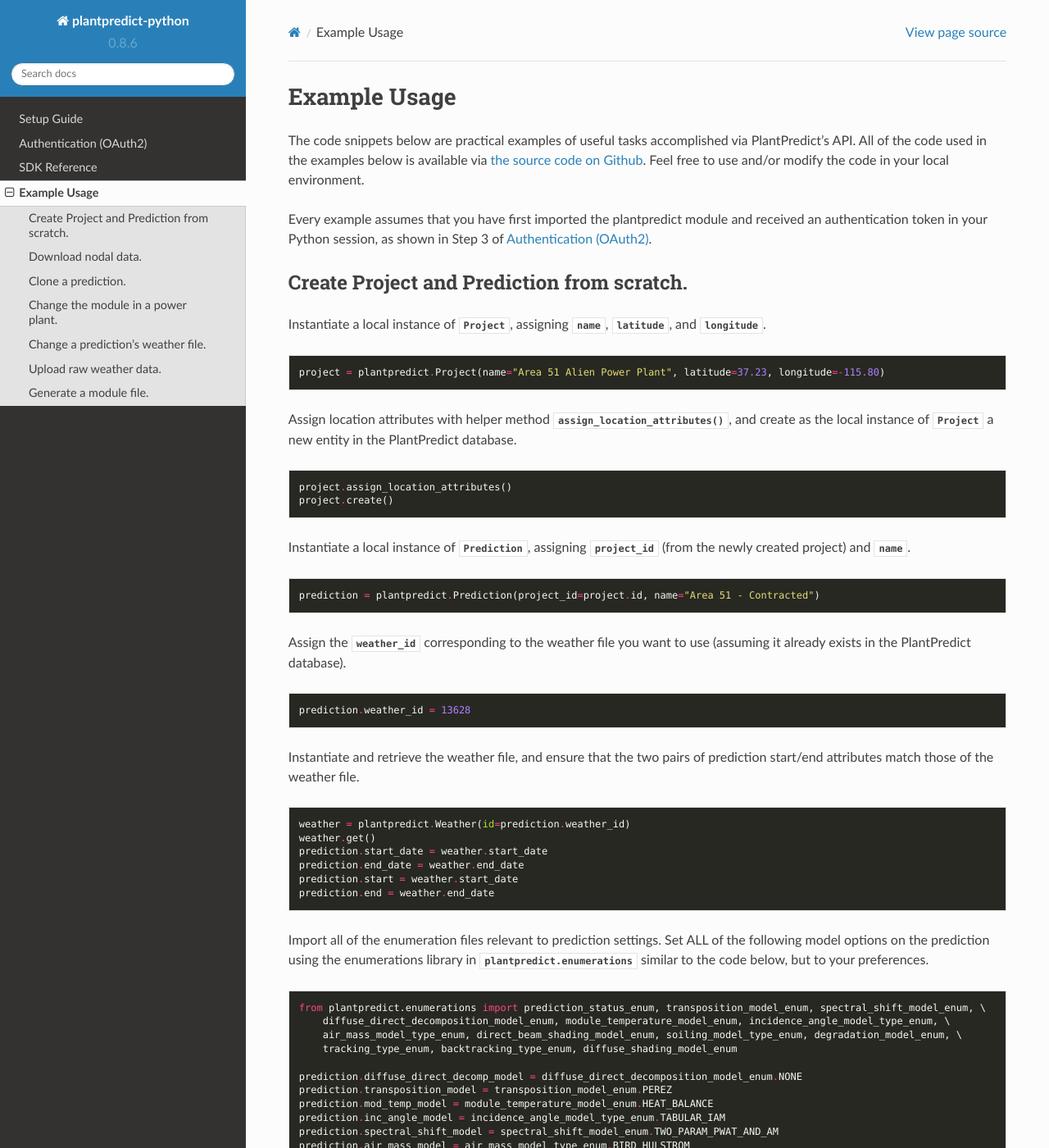
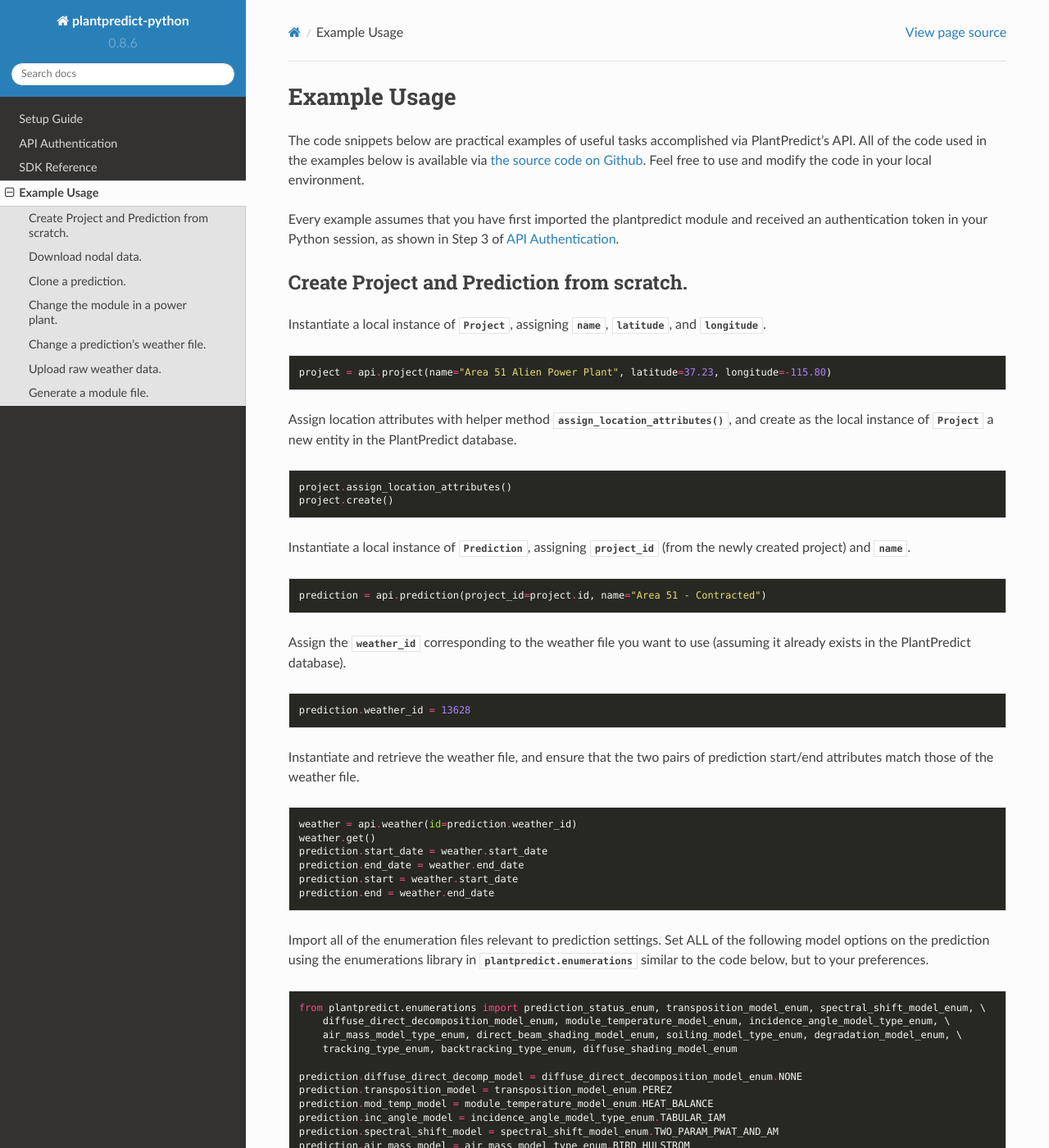
Before and after one commit to adriesse/plantpredict-python, a Sphinx documentation site: the page built from docs/example_usage.rst, in a window 1280 px wide and 1400 px high. Shown: the whole window at 82% size. Built offline with Sphinx 7.4.7 and the Read the Docs theme 2.0.0, drawn with Linux system fonts in a browser that asks for light colours; some of the changed text lies outside the part shown.

Commit message:
updated example usages to work with new SDK and tested

```diff
--- a/docs/example_usage.rst
+++ b/docs/example_usage.rst
@@ -5,7 +5,7 @@
 
 The code snippets below are practical examples of useful tasks accomplished via PlantPredict's API. All of the code
 used in the examples below is available via `the source code on Github
-<https://github.com/stephenkaplan/plantpredict-python/tree/master/example_usage>`_. Feel free to use and/or modify the
+<https://github.com/stephenkaplan/plantpredict-python/tree/master/example_usage>`_. Feel free to use and modify the
 code in your local environment.
 
 Every example assumes that you have first imported the plantpredict module and received an authentication token in your
@@ -14,27 +14,27 @@
 Create Project and Prediction from scratch.
 -------------------------------------------
 
-Instantiate a local instance of :py:class:`~plantpredict.Project`, assigning :py:attr:`name`, :py:attr:`latitude`, and
-:py:attr:`longitude`.
+Instantiate a local instance of :py:class:`~plantpredict.project.Project`, assigning :py:attr:`name`,
+:py:attr:`latitude`, and :py:attr:`longitude`.
 
 .. code-block:: python
 
-    project = plantpredict.Project(name="Area 51 Alien Power Plant", latitude=37.23, longitude=-115.80)
+    project = api.project(name="Area 51 Alien Power Plant", latitude=37.23, longitude=-115.80)
 
-Assign location attributes with helper method :py:meth:`~plantpredict.Project.assign_location_attributes`, and create
-as the local instance of :py:class:`~plantpredict.Project` a new entity in the PlantPredict database.
+Assign location attributes with helper method :py:meth:`~plantpredict.project.Project.assign_location_attributes`, and
+create as the local instance of :py:class:`~plantpredict.project.Project` a new entity in the PlantPredict database.
 
 .. code-block:: python
 
     project.assign_location_attributes()
     project.create()
 
-Instantiate a local instance of :py:class:`~plantpredict.Prediction`, assigning :py:attr:`project_id` (from the newly
-created project) and :py:attr:`name`.
+Instantiate a local instance of :py:class:`~plantpredict.prediction.Prediction`, assigning :py:attr:`project_id` (from
+the newly created project) and :py:attr:`name`.
 
 .. code-block:: python
 
-    prediction = plantpredict.Prediction(project_id=project.id, name="Area 51 - Contracted")
+    prediction = api.prediction(project_id=project.id, name="Area 51 - Contracted")
 
 Assign the :py:attr:`weather_id` corresponding to the weather file you want to use (assuming it already exists in the
 PlantPredict database).
@@ -48,7 +48,7 @@
 
 .. code-block:: python
 
-    weather = plantpredict.Weather(id=prediction.weather_id)
+    weather = api.weather(id=prediction.weather_id)
     weather.get()
     prediction.start_date = weather.start_date
     prediction.end_date = weather.end_date
@@ -103,25 +103,25 @@
 
     prediction.create()
 
-Change the prediction's status to :py:data:`prediction_status_enum.DRAFT-SHARED` to make it accessible to other members
-of your team (or to another relevant status).
+Change the prediction's status to :py:data:`prediction_status_enum.DRAFT-SHARED` to make it
+accessible to other members of your team (or to another relevant status).
 
 .. code-block:: python
 
     prediction.change_prediction_status(new_status=prediction_status_enum.DRAFT_SHARED, note="Changed for tutorial.")
 
-Instantiate a local instance of :py:class:`~plantpredict.PowerPlant`, assigning its :py:data:`project_id` and
+Instantiate a local instance of :py:class:`~plantpredict.powerplant.PowerPlant`, assigning its :py:data:`project_id` and
 :py:data:`prediction_id`.
 
 .. code-block:: python
 
-    powerplant = plantpredict.PowerPlant(project_id=project.id, prediction_id=prediction.id)
+    powerplant = api.powerplant(project_id=project.id, prediction_id=prediction.id)
 
-Add a fixed tilt block, array, inverter, and dc field using :py:meth:`~plantpredict.PowerPlant.add_block`,
-:py:meth:`~plantpredict.PowerPlant.add_array`, :py:meth:`~plantpredict.PowerPlant.add_inverter` and
-:py:meth:`~plantpredict.PowerPlant.add_dc_field`, respectively. In this example, the minimum required fields are
-selected, and the rest are defaulted. Refer to each method's documentation for information on what other power plant
-attributes can be configured. Additionally, refer to the `PlantPredict User Guide
+Add a fixed tilt block, array, inverter, and dc field using :py:meth:`~plantpredict.powerplant.PowerPlant.add_block`,
+:py:meth:`~plantpredict.powerplant.PowerPlant.add_array`, :py:meth:`~plantpredict.powerplant.PowerPlant.add_inverter`
+and :py:meth:`~plantpredict.powerplant.PowerPlant.add_dc_field`, respectively. In this example, the minimum required
+fields are selected, and the rest are defaulted. Refer to each method's documentation for information on what other
+power plant attributes can be configured. Additionally, refer to the `PlantPredict User Guide
 <https://plantpredict.com/user_manual/predictions/#power-plant-builder>`_ for documentation on power plant
 hierarchy.
 
@@ -216,14 +216,14 @@
         }]
     }
 
-Instantiate a new prediction using the :py:class:`~plantpredict.Prediction` class, specifying its ID and project ID
-(visible in the URL of that prediction in a web browser '.../projects/{project_id}/prediction/{id}/').
+Instantiate a new prediction using the :py:class:`~plantpredict.prediction.Prediction` class, specifying its ID and
+project ID (visible in the URL of that prediction in a web browser '.../projects/{project_id}/prediction/{id}/').
 
 .. code-block:: python
 
     project_id = 7178   # CHANGE TO YOUR PROJECT ID
     prediction_id = 45110   # CHANGE TO YOUR PREDICTION ID
-    prediction = plantpredict.Prediction(id=prediction_id, project_id=project_id)
+    prediction = api.prediction(id=prediction_id, project_id=project_id)
 
 Run the prediction.
 
@@ -249,20 +249,21 @@
     })
 
 The nodal data returned will be returned as JSON serializable data, as detailed in the documentation for
-:py:func:`~plantpredict.Prediction.get_nodal_data`.
+:py:func:`~plantpredict.prediction.Prediction.get_nodal_data`.
 
 
 Clone a prediction.
 -------------------
 
-Instantiate the prediction you wish to clone using the :py:class:`~plantpredict.Prediction` class, specifying its ID and project ID
-(visible in the URL of that prediction in a web browser '.../projects/{project_id}/prediction/{id}/').
+Instantiate the prediction you wish to clone using the :py:class:`~plantpredict.prediction.Prediction` class, specifying
+its ID and project ID (visible in the URL of that prediction in a web browser
+'.../projects/{project_id}/prediction/{id}/').
 
 .. code-block:: python
 
     project_id = 7178   # CHANGE TO YOUR PROJECT ID
     prediction_id = 45110   # CHANGE TO YOUR PREDICTION ID
-    prediction_to_clone = plantpredict.Prediction(id=prediction_id, project_id=project_id)
+    prediction_to_clone = api.prediction(id=prediction_id, project_id=project_id)
 
 
 Clone the prediction, passing in a name for the new prediction. This will create a new prediction within the same
@@ -272,15 +273,16 @@
 
     new_prediction_id = prediction_to_clone.clone(new_prediction_name='Cloned Prediction')
 
-If you wish to change something about the new prediction, instantiate a new :py:class:`~plantpredict.Prediction` with
-the returned prediction ID, change an attribute, and call the :py:meth:`~plantpredict.Prediction.update` method.
+If you wish to change something about the new prediction, instantiate a new
+:py:class:`~plantpredict.prediction.Prediction` with the returned prediction ID, change an attribute, and call the
+:py:meth:`~plantpredict.prediction.Prediction.update` method.
 
 .. code-block:: python
 
-    new_prediction = plantpredict.Prediction(id=new_prediction_id, project_id=project_id)
+    new_prediction = api.prediction(id=new_prediction_id, project_id=project_id)
     new_prediction.get()
-    from plantpredict.enumerations.transposition_model_enum import *    # import at the top of the file
-    new_prediction.transposition_model = HAY
+    from plantpredict.enumerations import transposition_model_enum    # import at the top of the file
+    new_prediction.transposition_model = transposition_model_enum.HAY
     new_prediction.update()
 
 
```
Also changed, not shown: other parts of docs/example_usage.rst (+5 -5 lines), docs/authentication_oauth2.rst (+13 -23 lines), 11 other files.
